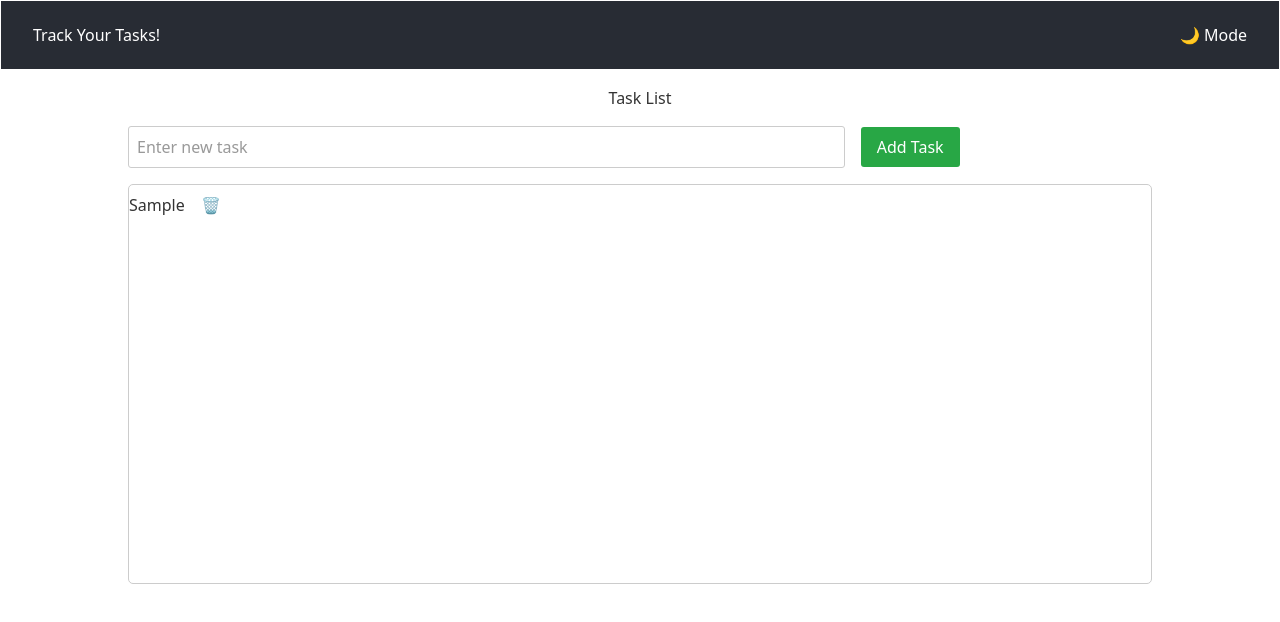
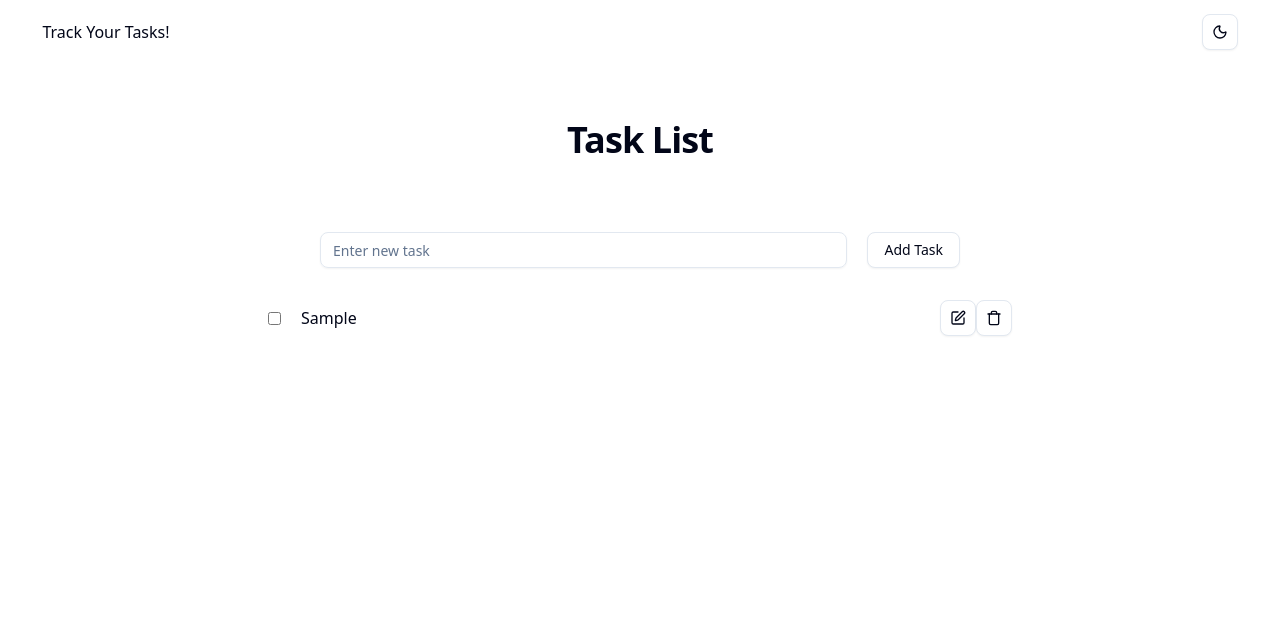
Before and after one commit to DreMukare/tasktracker-fe-c8, a React (Vite) app: page / in a window 1280 px wide. Both pictures are taken after typing "Sample" into the empty fields and a click on the button "Add Task". Shown: the top 622 px of the page. Built offline with nearby package versions, Linux system fonts and the light colour scheme; no server answers.

Commit message:
feat: updating app to use shadcn components

```diff
--- a/src/components/AddTaskForm.jsx
+++ b/src/components/AddTaskForm.jsx
@@ -1,7 +1,8 @@
 import { useState } from 'react';
-import './TaskList.css';
 import useTaskStore from '../stores/task';
 import { v4 as uuidv4 } from 'uuid';
+import { Input } from '../../components/ui/input';
+import { Button } from '../../components/ui/button';
 
 const AddTaskForm = () => {
 	const { createTask } = useTaskStore();
@@ -23,14 +24,19 @@ const AddTaskForm = () => {
 	};
 
 	return (
-		<form onSubmit={handleSubmit}>
-			<input
+		<form
+			className="mx-auto my-[2em] max-w-[50vw] flex justify-between gap-5 items-center"
+			onSubmit={handleSubmit}
+		>
+			<Input
 				type="text"
 				placeholder="Enter new task"
 				value={task}
 				onChange={(e) => setTask(e.target.value)}
 			/>
-			<button type="submit">Add Task</button>
+			<Button variant="outline" type="submit">
+				Add Task
+			</Button>
 		</form>
 	);
 };
--- a/src/components/Header.jsx
+++ b/src/components/Header.jsx
@@ -1,35 +1,39 @@
-import { useContext } from 'react';
-import ThemeContext from '../contexts/ThemeContext';
+import {
+	NavigationMenu,
+	NavigationMenuContent,
+	NavigationMenuItem,
+	NavigationMenuLink,
+	NavigationMenuList,
+	NavigationMenuTrigger,
+} from '../../components/ui/navigation-menu.jsx';
+import { Button } from '../../components/ui/button.jsx';
 import useTheme from '../stores/theme';
+import { Sun, Moon } from 'lucide-react';
 
 const Header = (props) => {
-	// const { setTheme } = props;
-	// const { theme } = useContext(ThemeContext);
-	const { theme, setTheme } = useTheme();
+	const { theme, setTheme, pStyling } = useTheme();
 	const isLightMode = theme === 'light';
 
 	return (
-		<nav
-			style={{
-				textAlign: 'center',
-				height: '70px',
-				paddingTop: '20px',
-				paddingBottom: '20px',
-				backgroundColor: isLightMode ? '#282c34' : 'white',
-				border: isLightMode ? '1px solid white' : '1px solid #282c34',
-				color: isLightMode ? 'white' : '#282c34',
-				display: 'flex',
-				justifyContent: 'space-between',
-				alignItems: 'center',
-				paddingLeft: '2em',
-				paddingRight: '2em',
-			}}
-		>
-			<header>Track Your Tasks!</header>
-			<button onClick={() => setTheme(isLightMode ? 'dark' : 'light')}>
-				{isLightMode ? '🌙' : '☀️'} Mode
-			</button>
-		</nav>
+		<NavigationMenu className="mx-auto my-[1em] w-full h-[2em]">
+			<NavigationMenuList>
+				<NavigationMenuItem>
+					<header className={pStyling}>Track Your Tasks!</header>
+				</NavigationMenuItem>
+				<NavigationMenuItem>
+					<div className="w-[80vw]"></div>
+				</NavigationMenuItem>
+				<NavigationMenuItem>
+					<Button
+						variant="outline"
+						size="icon"
+						onClick={() => setTheme(isLightMode ? 'dark' : 'light')}
+					>
+						{!isLightMode ? <Sun /> : <Moon />}
+					</Button>
+				</NavigationMenuItem>
+			</NavigationMenuList>
+		</NavigationMenu>
 	);
 };
 
--- a/src/components/TaskItem.jsx
+++ b/src/components/TaskItem.jsx
@@ -1,7 +1,77 @@
-/**
- *  User should be able to:
- *  - view a task, with the task text displayed
- *  - toggle task completion
- *  - delete a task
- *  - edit a task's text
- */
+import { useState } from 'react';
+import useTaskStore from '../stores/task';
+import { Button } from '../../components/ui/button';
+import { Edit, Trash } from 'lucide-react';
+import { Input } from '../../components/ui/input';
+
+const TaskItem = (props) => {
+	const { task } = props;
+	const [currentTask, setCurrentTask] = useState('');
+	const [editMode, setEditMode] = useState(false);
+	const { deleteTask, editTask, toggleTaskCompleteness } = useTaskStore();
+
+	return (
+		<li className="flex justify-between items-center mx-3 my-5">
+			<div className="flex gap-5 items-center w-[80%]">
+				{!editMode && (
+					<input
+						type="checkbox"
+						name={`task-done-${task.id}`}
+						id={`task-done-${task.id}`}
+						checked={task.done}
+						onChange={(e) => toggleTaskCompleteness(task.id)}
+					/>
+				)}
+				{editMode ? (
+					<Input
+						className={'w-full'}
+						type="text"
+						name={task.id}
+						id={task.id}
+						placeholder={task.description}
+						value={currentTask}
+						onChange={(e) => setCurrentTask(e.target.value)}
+					/>
+				) : (
+					<p className={`${task.done && 'line-through'}`}>{task.description}</p>
+				)}
+			</div>
+			<div>
+				{!editMode && (
+					<Button
+						variant="outline"
+						size="icon"
+						onClick={() => {
+							setCurrentTask('');
+							return setEditMode(!editMode);
+						}}
+					>
+						<Edit />
+					</Button>
+				)}
+				{!editMode && (
+					<Button
+						variant="outline"
+						size="icon"
+						onClick={() => deleteTask(task.id)}
+					>
+						<Trash />
+					</Button>
+				)}
+				{editMode && (
+					<Button
+						variant="secondary"
+						onClick={() => {
+							setEditMode(false);
+							return editTask(task.id, currentTask);
+						}}
+					>
+						Save Task Edit
+					</Button>
+				)}
+			</div>
+		</li>
+	);
+};
+
+export default TaskItem;
--- a/src/components/TaskList.css
+++ /dev/null
@@ -1,60 +0,0 @@
-.task-list-container {
-	width: 80%;
-	margin: auto;
-	color: #333;
-}
-
-.task-list-container h2 {
-	text-align: center;
-	margin-top: 1em;
-	margin-bottom: 1em;
-}
-
-.task-list-container .task-list {
-	border: 1px solid #ccc;
-	border-radius: 5px;
-	min-height: 400px;
-}
-
-.task-list-container form input[type='text'] {
-	width: 70%;
-	padding: 0.5em;
-	margin-right: 1em;
-	border: 1px solid #ccc;
-	border-radius: 3px;
-	margin-bottom: 1em;
-}
-
-.task-list-container form button[type='submit'] {
-	padding: 0.5em 1em;
-	background-color: #28a745;
-	color: white;
-	border: none;
-	border-radius: 3px;
-	cursor: pointer;
-}
-
-.task-list-container form button[type='submit']:hover {
-	border: 1px solid #28a745;
-	background-color: white;
-	color: #28a745;
-}
-
-.task-list-container .task-item {
-	margin-top: 0.5em;
-	display: flex;
-	align-items: center;
-	gap: 1em;
-}
-
-.quote-container {
-	padding-top: 3em;
-	padding-bottom: 3em;
-	margin: auto;
-	width: 100%;
-	text-align: center;
-}
-
-.quote-container h3 {
-	margin-top: 0.5em;
-}
--- a/src/components/TaskList.jsx
+++ b/src/components/TaskList.jsx
@@ -1,12 +1,14 @@
-import './TaskList.css';
 import AddTaskForm from './AddTaskForm';
+import TaskItem from './TaskItem';
 import useTaskStore from '../stores/task';
 import useQuoteStore from '../stores/quote';
 import useQuotes from '../hooks/quotes';
 import { useEffect } from 'react';
+import useTheme from '../stores/theme';
 
 const TaskList = () => {
 	const { tasks, deleteTask } = useTaskStore();
+	const { h1Styling, h4Styling, pStyling } = useTheme();
 
 	useEffect(() => {
 		useQuotes();
@@ -15,23 +17,18 @@ const TaskList = () => {
 	const { quoteOfTheDay } = useQuoteStore();
 
 	return (
-		<div className="task-list-container">
-			<h2>Task List</h2>
+		<div>
+			<h2 className={`${h1Styling} text-center my-[2em]`}>Task List</h2>
 			{quoteOfTheDay[0] && (
-				<div className="quote-container">
-					<p>{quoteOfTheDay[0]['q']}</p>
-					<h3>~ {quoteOfTheDay[0]['a']}</h3>
+				<div className="mx-auto text-center mb-[2em]">
+					<p className={`${pStyling} text-xl`}>{quoteOfTheDay[0]['q']}</p>
+					<h4 className={h4Styling}>~ {quoteOfTheDay[0]['a']}</h4>
 				</div>
 			)}
 			<AddTaskForm />
-			<ul className="task-list">
+			<ul className="mx-auto my-[2em] max-w-[60vw]">
 				{tasks.map((task, idx) => {
-					return (
-						<li className="task-item" key={task.id}>
-							{task.description}{' '}
-							<button onClick={() => deleteTask(task.id)}>🗑️</button>
-						</li>
-					);
+					return <TaskItem key={idx} task={task} />;
 				})}
 			</ul>
 		</div>
--- a/src/stores/task.js
+++ b/src/stores/task.js
@@ -10,17 +10,34 @@ const useTaskStore = create((set) => ({
 		set((state) => ({
 			tasks: [task, ...state.tasks],
 		})),
+	toggleTaskCompleteness: (id) =>
+		set((state) => {
+			const currentTaskIdx = state.tasks.findIndex((task) => task.id === id);
+			const updatedTask = {
+				...state.tasks[currentTaskIdx],
+				done: !state.tasks[currentTaskIdx].done,
+			};
+			const newTaskList = state.tasks.filter((task) => {
+				return task.id !== id;
+			});
+
+			return {
+				tasks: [updatedTask, ...newTaskList],
+			};
+		}),
 	editTask: (id, newTaskText) =>
 		set((state) => {
 			const currentTaskIdx = state.tasks.findIndex((task) => task.id === id);
 			const updatedTask = {
-				id: state.tasks[currentTaskIdx].id,
-				title: state.tasks[currentTaskIdx].title,
+				...state.tasks[currentTaskIdx],
 				description: newTaskText,
 			};
+			const newTaskList = state.tasks.filter((task) => {
+				return task.id !== id;
+			});
 
 			return {
-				tasks: [updatedTask, ...state.tasks],
+				tasks: [updatedTask, ...newTaskList],
 			};
 		}),
 	deleteTask: (id) =>
--- a/src/stores/theme.js
+++ b/src/stores/theme.js
@@ -4,6 +4,11 @@ import { create } from 'zustand';
 // 2. Define your store state
 const initState = {
 	theme: 'light',
+	pStyling: 'leading-7 [&:not(:first-child)]:mt-6',
+	h4Styling: 'scroll-m-20 text-xl font-semibold tracking-tight',
+	h3Styling: 'scroll-m-20 text-2xl font-semibold tracking-tight',
+	h2Styling: 'scroll-m-20 text-3xl font-semibold tracking-tight',
+	h1Styling: 'scroll-m-20 text-4xl font-semibold tracking-tight',
 };
 
 // 3. Create and define the zustand store
```
